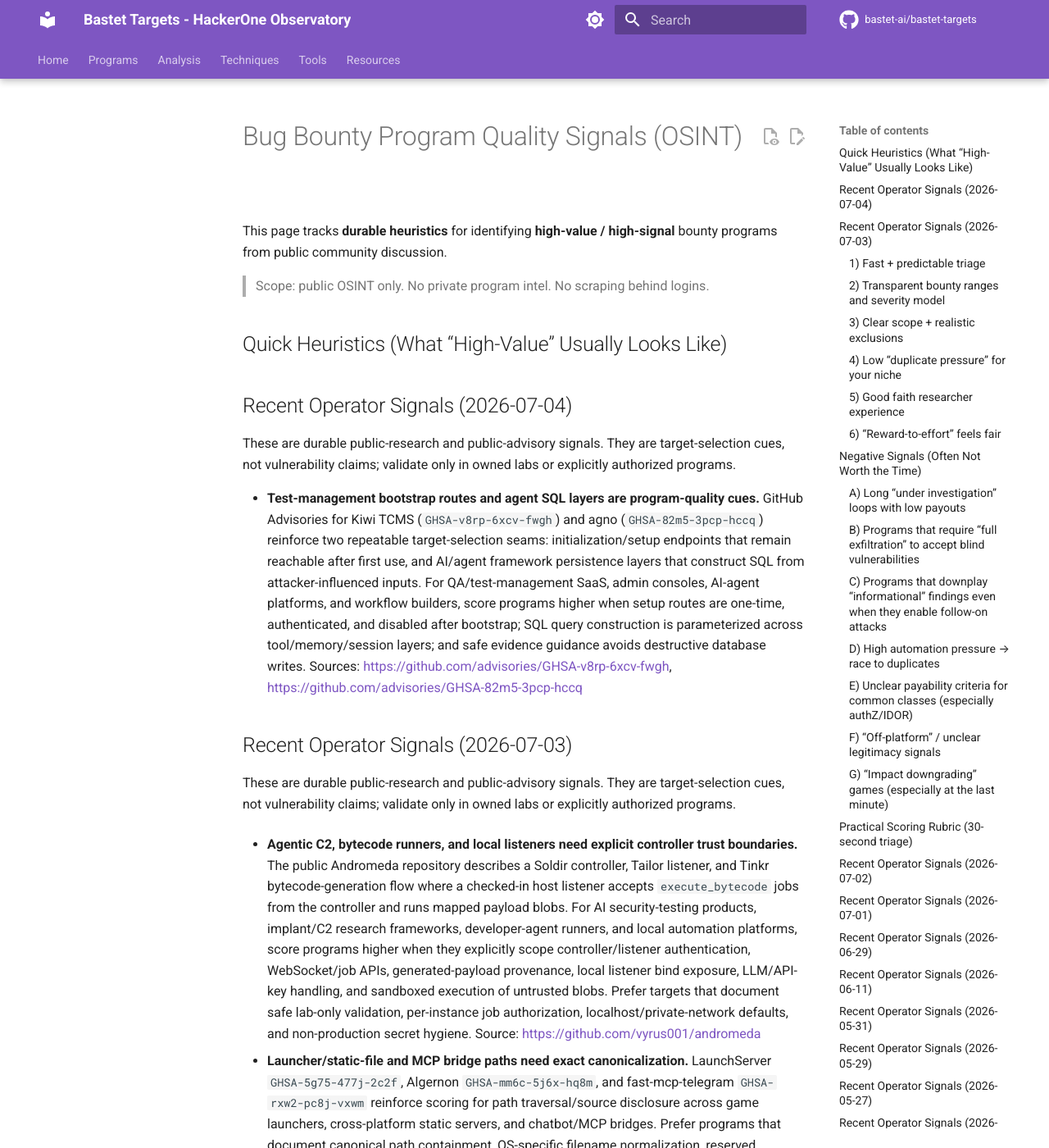
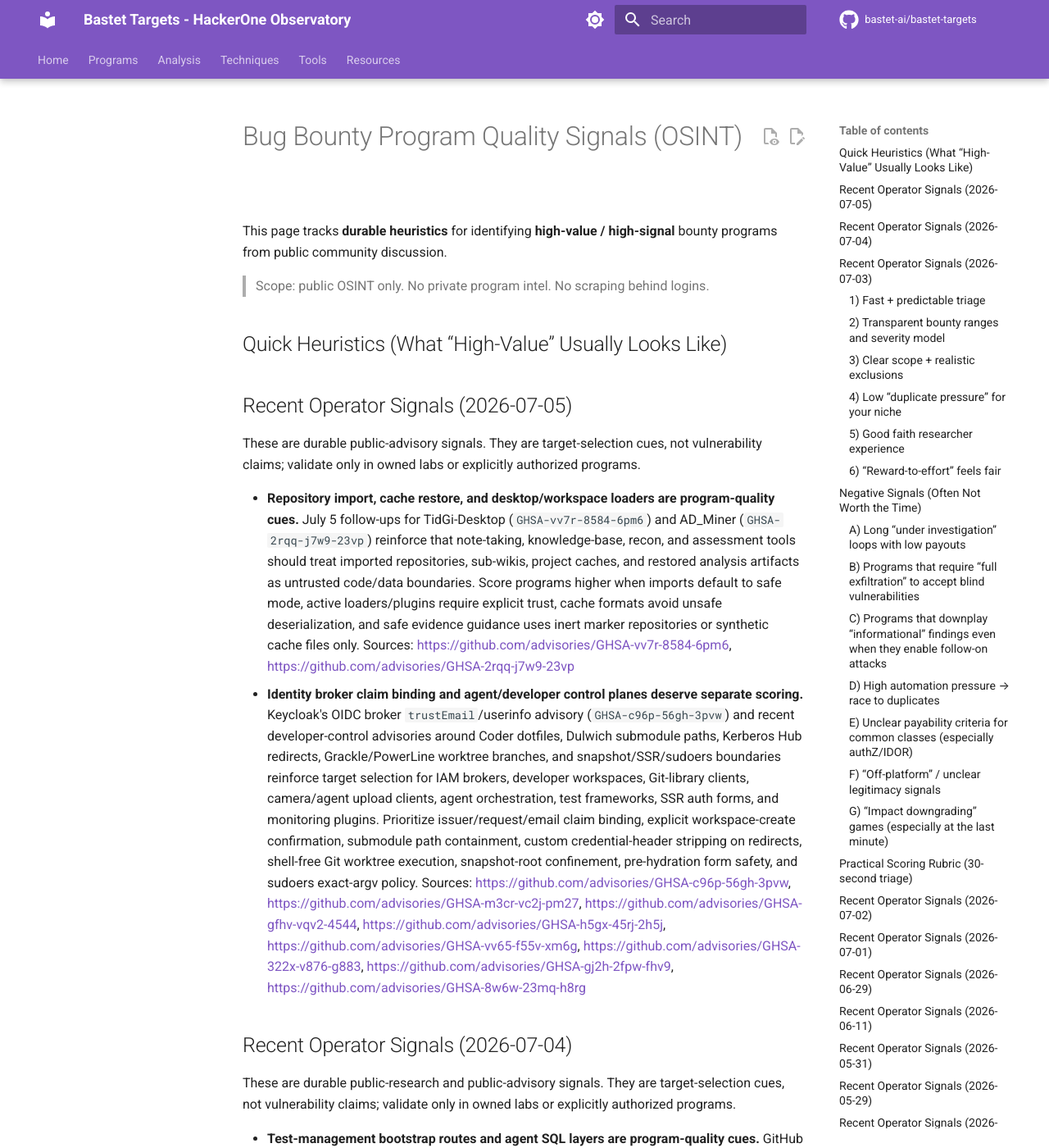
Before and after one commit to bastet-ai/bastet-targets, an MkDocs documentation site: the page built from docs/programs/program-quality-signals.md, in a window 1280 px wide and 1400 px high. Shown: the whole window at 82% size. Built offline with MkDocs 1.6.1 and Material for MkDocs 9.7.7, drawn with Linux system fonts in a browser that asks for light colours; comment, search, counter and statistics services are not loaded.

Commit message:
Add July 5 target quality signals

```diff
--- a/docs/programs/program-quality-signals.md
+++ b/docs/programs/program-quality-signals.md
@@ -5,6 +5,13 @@
 > Scope: public OSINT only. No private program intel. No scraping behind logins.
 
 ## Quick Heuristics (What “High-Value” Usually Looks Like)
+
+## Recent Operator Signals (2026-07-05)
+
+These are durable public-advisory signals. They are target-selection cues, not vulnerability claims; validate only in owned labs or explicitly authorized programs.
+
+- **Repository import, cache restore, and desktop/workspace loaders are program-quality cues.** July 5 follow-ups for TidGi-Desktop (`GHSA-vv7r-8584-6pm6`) and AD_Miner (`GHSA-2rqq-j7w9-23vp`) reinforce that note-taking, knowledge-base, recon, and assessment tools should treat imported repositories, sub-wikis, project caches, and restored analysis artifacts as untrusted code/data boundaries. Score programs higher when imports default to safe mode, active loaders/plugins require explicit trust, cache formats avoid unsafe deserialization, and safe evidence guidance uses inert marker repositories or synthetic cache files only. Sources: https://github.com/advisories/GHSA-vv7r-8584-6pm6, https://github.com/advisories/GHSA-2rqq-j7w9-23vp
+- **Identity broker claim binding and agent/developer control planes deserve separate scoring.** Keycloak's OIDC broker `trustEmail`/userinfo advisory (`GHSA-c96p-56gh-3pvw`) and recent developer-control advisories around Coder dotfiles, Dulwich submodule paths, Kerberos Hub redirects, Grackle/PowerLine worktree branches, and snapshot/SSR/sudoers boundaries reinforce target selection for IAM brokers, developer workspaces, Git-library clients, camera/agent upload clients, agent orchestration, test frameworks, SSR auth forms, and monitoring plugins. Prioritize issuer/request/email claim binding, explicit workspace-create confirmation, submodule path containment, custom credential-header stripping on redirects, shell-free Git worktree execution, snapshot-root confinement, pre-hydration form safety, and sudoers exact-argv policy. Sources: https://github.com/advisories/GHSA-c96p-56gh-3pvw, https://github.com/advisories/GHSA-m3cr-vc2j-pm27, https://github.com/advisories/GHSA-gfhv-vqv2-4544, https://github.com/advisories/GHSA-h5gx-45rj-2h5j, https://github.com/advisories/GHSA-vv65-f55v-xm6g, https://github.com/advisories/GHSA-322x-v876-g883, https://github.com/advisories/GHSA-gj2h-2fpw-fhv9, https://github.com/advisories/GHSA-8w6w-23mq-h8rg
 
 ## Recent Operator Signals (2026-07-04)
 
```
Also changed, not shown: docs/programs/high-value.md (+4 -0 lines).
